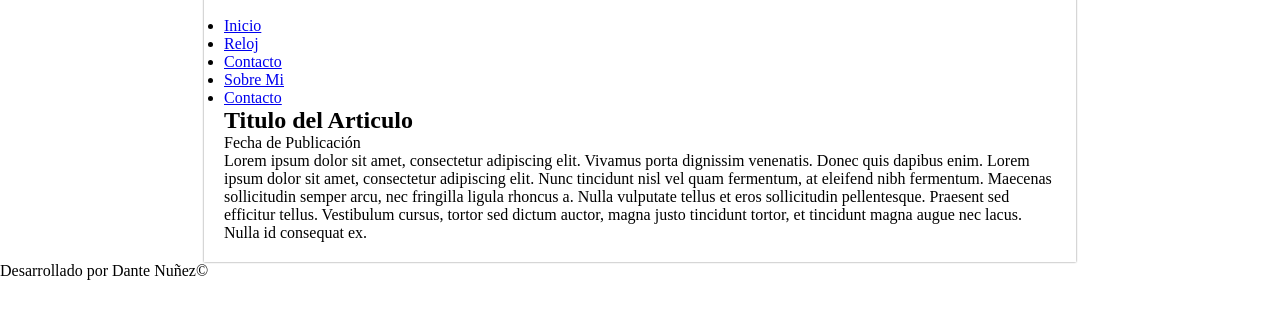
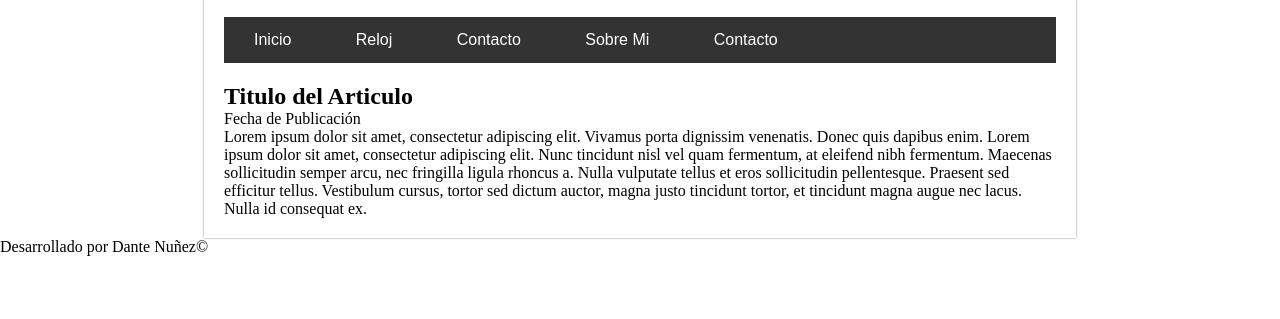
Before and after one commit to dantecarlo/Template-Page, a plain HTML site: page index.html in a window 1280 px wide. Shown: the part 133-452 px from the top of the page. Drawn offline with Linux system fonts and the light colour scheme.

Commit message:
ADD Menu Style

```diff
--- a/css/styles.css
+++ b/css/styles.css
@@ -35,3 +35,34 @@ body {
   margin-bottom: 20px;
   float: left;
 }
+
+#menu {
+  font-family: Arial, Helvetica;
+  background: #333;
+  width: 100%;
+  margin-bottom: 20px;
+}
+
+#menu ul {
+  line-height: 46px;
+}
+
+#menu ul li {
+  line-height: 46px;
+  display: inline-block;
+  transition: all 300ms;
+}
+
+
+#menu ul li:hover {
+  background: green;
+}
+
+
+#menu a {
+  display: block;
+  color: white;
+  text-decoration: none;
+  padding-left: 30px;
+  padding-right: 30px;
+}
--- a/index.html
+++ b/index.html
@@ -15,15 +15,15 @@
 
         <div class="clearfix"></div>
 
-        <navbar>
-          <ul id="menu">
+        <nav id="menu">
+          <ul>
             <li><a href="#">Inicio</a></li>
             <li><a href="#">Reloj</a></li>
             <li><a href="#">Contacto</a></li>
             <li><a href="#">Sobre Mi</a></li>
             <li><a href="#">Contacto</a></li>
           </ul>
-        </navbar>
+        </nav>
       </header>
 
       <section id="content">
```
